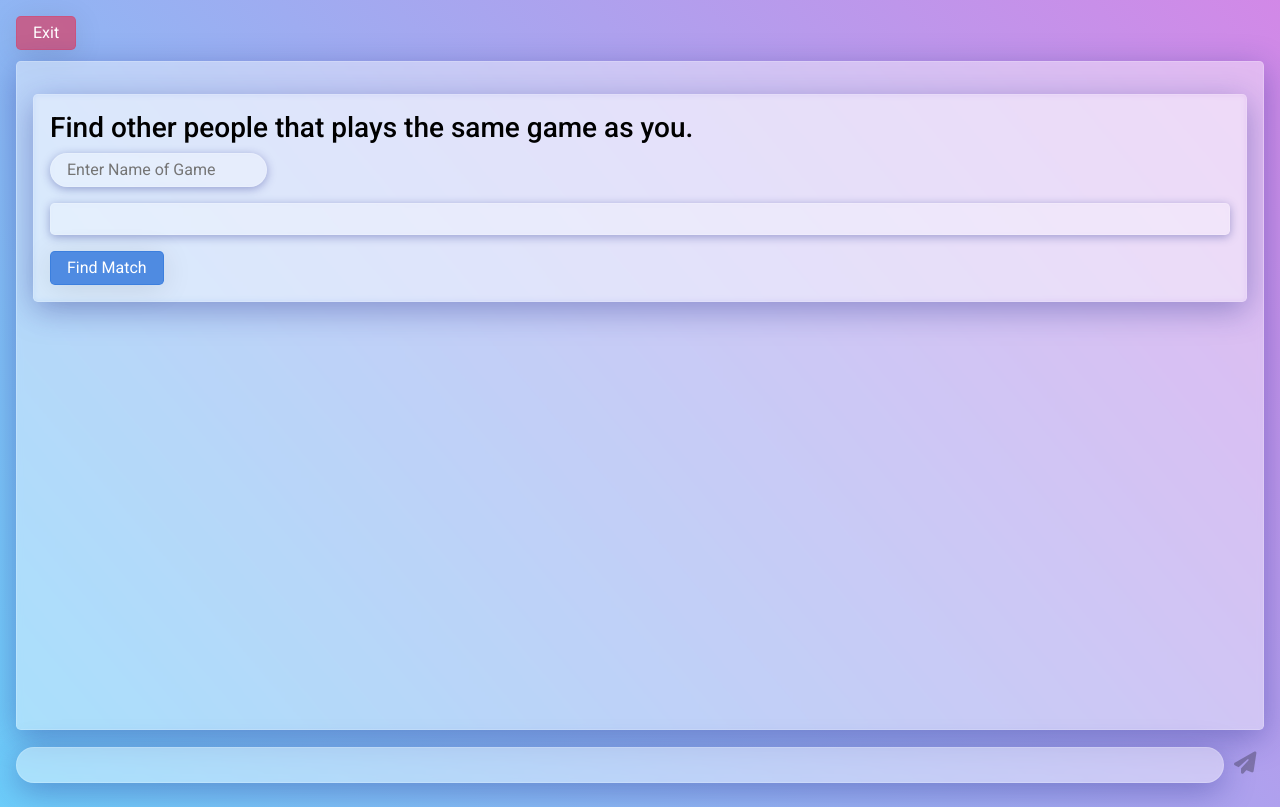
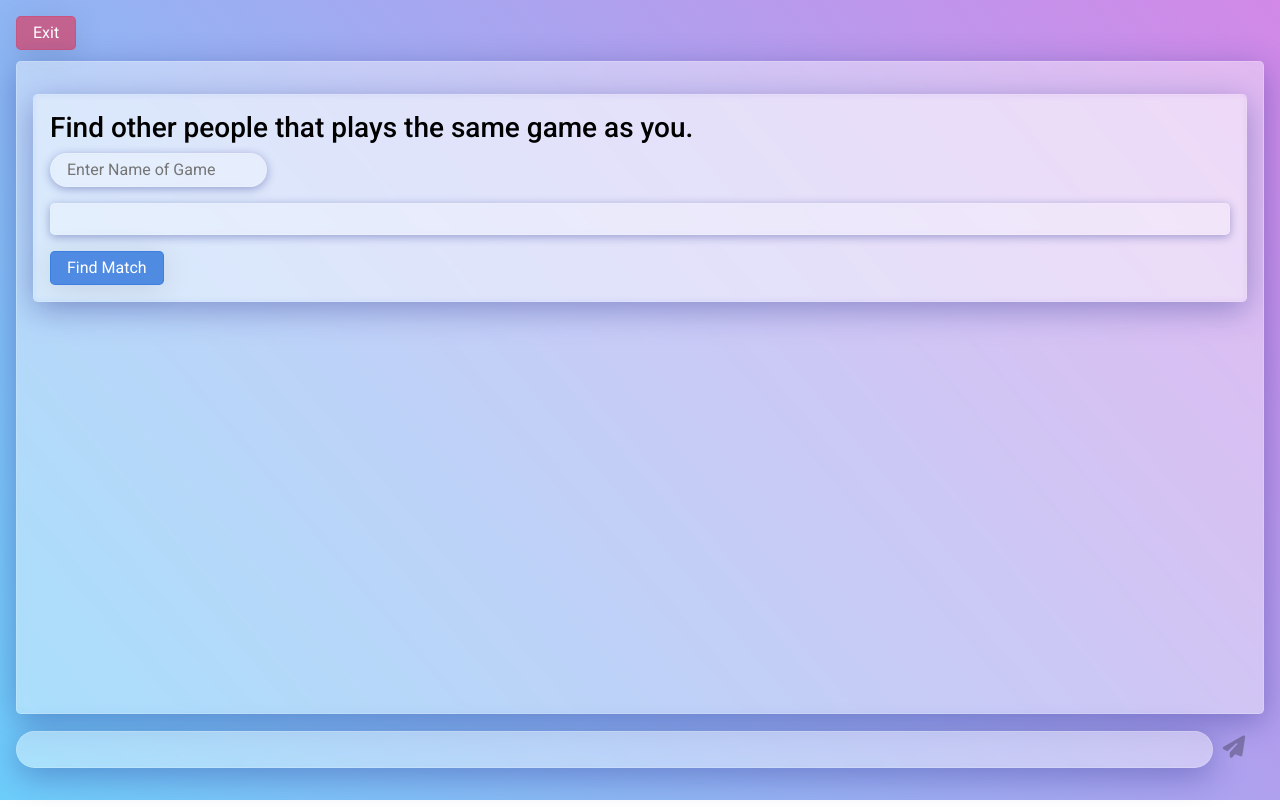
Before and after one commit to Kent-Danielle/BuddyUp, a website: page public/html/chat.html in a window 1280 px wide. Drawn offline with nearby package versions, Linux system fonts and the light colour scheme; no server answers.

Commit message:
Fixed message container bug

```diff
--- a/public/styles/chat.css
+++ b/public/styles/chat.css
@@ -60,7 +60,7 @@ body {
 	backdrop-filter: blur(3px);
 	-webkit-backdrop-filter: blur(3px);
 	border: 1px solid rgba(255, 255, 255, 0.18);
-	height: 87%;
+	height: 85%;
 	overflow-y: scroll;
 }
 
@@ -82,7 +82,7 @@ body {
 	backdrop-filter: blur(3px);
 	-webkit-backdrop-filter: blur(3px);
 	border: 1px solid rgba(255, 255, 255, 0.18);
-	width: calc(100% - (((1rem * 0.25) * 2) + 2rem));
+	width: calc(100% - (((1rem * 0.25) * 2) + 2.7rem));
 	height: 2.3rem;
 }
 
```
